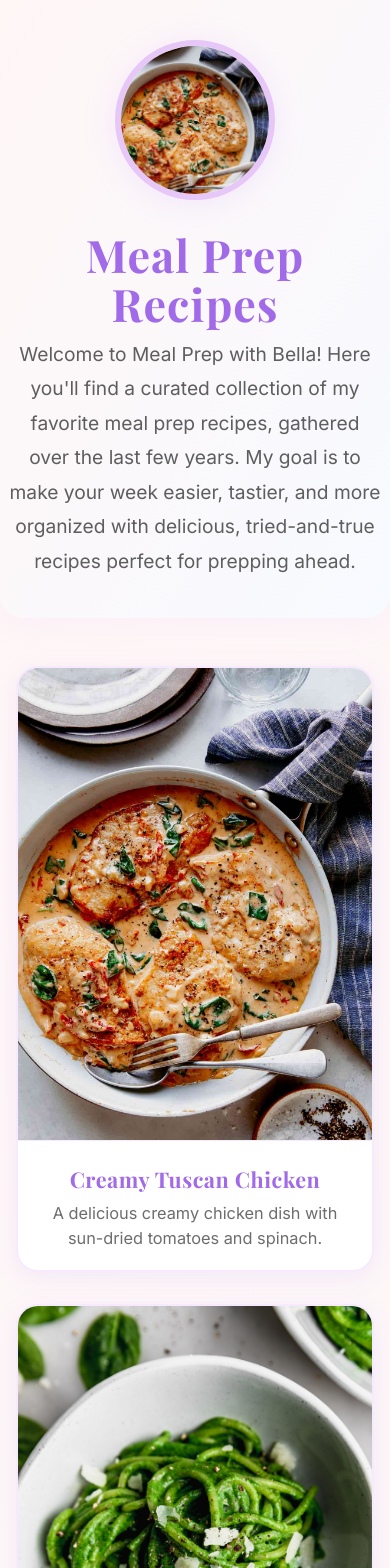
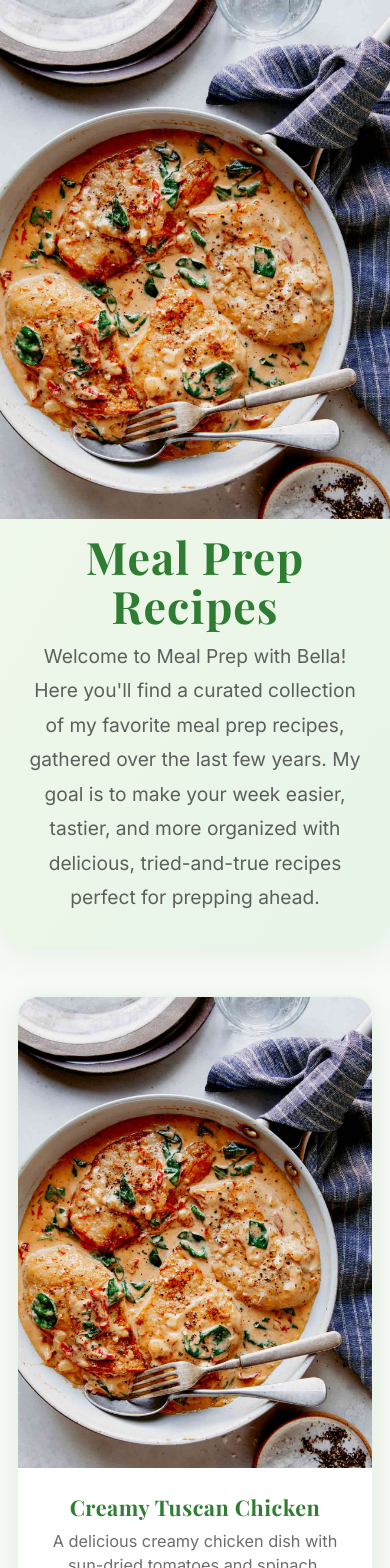
Before and after one commit to ariannavalle/preppingwithbella, a React (Vite) app: page / in a window 390 px wide. Shown: the top 1568 px of the page. Built offline with nearby package versions, Linux system fonts and the light colour scheme.

Commit message:
Improvements in look and feel

```diff
--- a/src/App.css
+++ b/src/App.css
@@ -41,7 +41,7 @@
 }
 
 body {
-  background: linear-gradient(120deg, #fff6f6 0%, #f7faff 100%);
+  background: linear-gradient(120deg, #f8faf8 0%, #f1f8e9 100%);
   font-family: 'Inter', 'Segoe UI', Arial, sans-serif;
   color: #2d2d2d;
 }
@@ -64,7 +64,7 @@ body {
 .nav-logo {
   font-family: 'Dancing Script', cursive;
   font-size: 2.2rem;
-  color: #a16ae8;
+  color: #2e7d32;
   letter-spacing: 2px;
   background: none;
   border: none;
@@ -75,7 +75,7 @@ body {
 }
 
 .nav-logo:hover {
-  color: #e6c7f7;
+  color: #4caf50;
 }
 
 .banner {
@@ -86,34 +86,47 @@ body {
   margin-right: -50vw;
   position: relative;
   border-radius: 0 0 2.5rem 2.5rem;
-  box-shadow: 0 8px 32px rgba(200, 160, 255, 0.08);
-  padding: 3.5rem 0 3.5rem 0;
+  box-shadow: 0 8px 32px rgba(46, 125, 50, 0.08);
+  padding: 0;
   display: flex;
-  align-items: center;
-  gap: 3.5rem;
+  align-items: stretch;
+  gap: 0;
   justify-content: center;
-  background: linear-gradient(120deg, #fff6f6 0%, #f7faff 100%);
+  background: linear-gradient(120deg, #f1f8e9 0%, #e8f5e9 100%);
+  min-height: 400px;
+}
+
+.banner-image-wrapper {
+  flex: 1;
+  max-width: 33.33%;
+  position: relative;
+  border-right: 6px solid #81c784;
+  max-height: 500px;
 }
 
 .banner-image {
-  width: 260px;
-  height: 260px;
-  border-radius: 50%;
-  border: 6px solid #e6c7f7;
-  box-shadow: 0 4px 32px rgba(200, 160, 255, 0.18);
+  width: 100%;
+  height: 100%;
   object-fit: cover;
+  border-radius: 0;
+  box-shadow: none;
   background: #fff;
 }
 
 .banner-content {
+  flex: 2;
   text-align: left;
-  max-width: 500px;
+  max-width: 66.66%;
+  padding: 3.5rem 3.5rem 3.5rem 3.5rem;
+  display: flex;
+  flex-direction: column;
+  justify-content: center;
 }
 
 .banner-title {
   font-family: 'Playfair Display', serif;
   font-size: 2.8rem;
-  color: #a16ae8;
+  color: #2e7d32;
   margin-bottom: 0.5rem;
   letter-spacing: 1px;
   font-weight: 700;
@@ -143,16 +156,22 @@ body {
 @media (max-width: 900px) {
   .banner {
     flex-direction: column;
-    padding: 2.5rem 0.5rem;
-    gap: 1.5rem;
+    padding: 0;
+    gap: 0;
     border-radius: 0 0 1.5rem 1.5rem;
+    min-height: auto;
   }
-  .banner-image {
-    width: 160px;
-    height: 160px;
+
+  .banner-image-wrapper {
+    max-width: 100%;
+    border-right: none;
+    border-bottom: 6px solid #81c784;
+    height: 300px;
   }
+
   .banner-content {
     text-align: center;
     max-width: 100%;
+    padding: 2rem 1.5rem;
   }
 }
--- a/src/App.tsx
+++ b/src/App.tsx
@@ -1,16 +1,18 @@
 import React from 'react';
-import { BrowserRouter as Router, Routes, Route, Link } from 'react-router-dom';
+import { BrowserRouter as Router, Routes, Route, Link, useLocation } from 'react-router-dom';
 import RecipeList from './components/RecipeList';
 import RecipeDetail from './components/RecipeDetail';
 import tallarinesVerdes from './assets/tallarines-verdes.jpg';
 import tuscanChicken from './assets/tuscan-chicken.jpg';
 import './App.css';
 
-const App: React.FC = () => {
+const AppContent: React.FC = () => {
+  const location = useLocation();
+  const isHomePage = location.pathname === '/';
+
   return (
-    <Router>
     <div className="app">
-
+      {isHomePage && (
         <div className="banner">
           <div className="banner-image-wrapper">
             <img src={tuscanChicken} alt="Meal Prep Food" className="banner-image" />
@@ -22,6 +24,7 @@ const App: React.FC = () => {
             </p>
           </div>
         </div>
+      )}
 
       <main className="main-content">
         <Routes>
@@ -30,6 +33,13 @@ const App: React.FC = () => {
         </Routes>
       </main>
     </div>
+  );
+};
+
+const App: React.FC = () => {
+  return (
+    <Router>
+      <AppContent />
     </Router>
   );
 };
--- a/src/components/RecipeDetail.tsx
+++ b/src/components/RecipeDetail.tsx
@@ -1,10 +1,11 @@
 import React from 'react';
-import { useParams } from 'react-router-dom';
+import { useParams, useNavigate } from 'react-router-dom';
 import '../styles/RecipeDetail.css';
 import {recipes} from "../data/recipes.ts";
 
 const RecipeDetail: React.FC = () => {
   const { id } = useParams<{ id: string }>();
+  const navigate = useNavigate();
   const recipe = recipes[id || ''];
 
   if (!recipe) {
@@ -13,9 +14,13 @@ const RecipeDetail: React.FC = () => {
 
   return (
     <div className="recipe-detail">
+      <button className="back-button" onClick={() => navigate(-1)}>
+        ← Back to Recipes
+      </button>
+
       <div className="recipe-header">
         <h1>{recipe.title}</h1>
-        {/*<img src={recipe.image} alt={recipe.title} />*/}
+        <img src={recipe.image} alt={recipe.title} />
       </div>
 
       <div className="recipe-info">
--- a/src/styles/RecipeCard.css
+++ b/src/styles/RecipeCard.css
@@ -5,9 +5,9 @@
   background: #fff;
   border-radius: 22px;
   overflow: hidden;
-  box-shadow: 0 6px 24px rgba(161, 106, 232, 0.10);
-  border: 2px solid #f7eaff;
-  transition: transform 0.25s, box-shadow 0.25s, border-color 0.25s;
+  box-shadow: 0 6px 24px rgba(46, 125, 50, 0.10);
+  border: 2px solid #e8f5e9;
+  transition: transform 0.25s, box-shadow 0.25s;
   padding-bottom: 0.5rem;
   margin-bottom: 2rem;
   width: 100%;
@@ -15,18 +15,33 @@
 }
 
 .recipe-card:hover {
-  transform: translateY(-8px) scale(1.025);
-  box-shadow: 0 12px 32px rgba(161, 106, 232, 0.18);
-  border-color: #e6c7f7;
+  transform: translateY(-8px);
+  box-shadow: 0 12px 32px rgba(46, 125, 50, 0.18);
 }
 
 .recipe-card-image {
   width: 100%;
   overflow: hidden;
-  border-bottom: 1.5px solid #f7eaff;
   display: flex;
   align-items: stretch;
   max-height: 500px;
+  position: relative;
+}
+
+.recipe-card-image::after {
+  content: '';
+  position: absolute;
+  top: 0;
+  left: 0;
+  right: 0;
+  bottom: 0;
+  background: linear-gradient(to bottom, rgba(46, 125, 50, 0) 0%, rgba(46, 125, 50, 0.1) 100%);
+  opacity: 0;
+  transition: opacity 0.3s;
+}
+
+.recipe-card:hover .recipe-card-image::after {
+  opacity: 1;
 }
 
 .recipe-card-image img {
@@ -34,25 +49,32 @@
   height: auto;
   object-fit: cover;
   transition: transform 0.3s;
-  border-radius: 0;
   display: block;
 }
 
 .recipe-card:hover .recipe-card-image img {
-  transform: scale(1.06) rotate(-1deg);
+  transform: scale(1.05);
 }
 
 .recipe-card-content {
   padding: 1.7rem 1.2rem 0.7rem 1.2rem;
+  background: #fff;
+  position: relative;
+  z-index: 1;
 }
 
 .recipe-card-content h2 {
   margin: 0 0 0.6rem 0;
   font-size: 1.35rem;
-  color: #a16ae8;
+  color: #2e7d32;
   font-family: 'Playfair Display', serif;
   font-weight: 700;
   letter-spacing: 0.5px;
+  transition: color 0.2s;
+}
+
+.recipe-card:hover .recipe-card-content h2 {
+  color: #4caf50;
 }
 
 .recipe-card-content p {
--- a/src/styles/RecipeDetail.css
+++ b/src/styles/RecipeDetail.css
@@ -2,6 +2,25 @@
   max-width: 1000px;
   margin: 0 auto;
   padding: 2rem;
+}
+
+.back-button {
+  background: none;
+  border: none;
+  color: #2e7d32;
+  font-size: 1.1rem;
+  font-weight: 600;
+  padding: 0.5rem 0;
+  cursor: pointer;
+  display: flex;
+  align-items: center;
+  gap: 0.5rem;
+  margin-bottom: 1rem;
+  transition: color 0.2s;
+}
+
+.back-button:hover {
+  color: #4caf50;
 }
 
 .recipe-header {
@@ -10,7 +29,7 @@
 }
 
 .recipe-header h1 {
-  color: #2c3e50;
+  color: #2e7d32;
   font-size: 2.5rem;
   margin-bottom: 1rem;
 }
@@ -20,11 +39,11 @@
   max-height: 500px;
   object-fit: cover;
   border-radius: 15px;
-  box-shadow: 0 4px 15px rgba(0, 0, 0, 0.1);
+  box-shadow: 0 4px 15px rgba(46, 125, 50, 0.1);
 }
 
 .recipe-info {
-  background: #f8f9fa;
+  background: #f1f8e9;
   padding: 1.5rem;
   border-radius: 10px;
   margin-bottom: 2rem;
@@ -46,12 +65,12 @@
 
 .meta-item .label {
   font-weight: 600;
-  color: #666;
+  color: #2e7d32;
   margin-bottom: 0.5rem;
 }
 
 .meta-item .value {
-  color: #2c3e50;
+  color: #1b5e20;
   font-size: 1.1rem;
 }
 
@@ -59,7 +78,7 @@
   margin-bottom: 2rem;
   font-size: 1.1rem;
   line-height: 1.6;
-  color: #444;
+  color: #2d2d2d;
 }
 
 .recipe-content {
@@ -72,11 +91,11 @@
   background: white;
   padding: 1.5rem;
   border-radius: 10px;
-  box-shadow: 0 2px 10px rgba(0, 0, 0, 0.05);
+  box-shadow: 0 2px 10px rgba(46, 125, 50, 0.05);
 }
 
 .ingredients h2, .instructions h2 {
-  color: #2c3e50;
+  color: #2e7d32;
   margin-bottom: 1rem;
   font-size: 1.5rem;
 }
@@ -88,8 +107,8 @@
 
 .ingredients li {
   padding: 0.5rem 0;
-  border-bottom: 1px solid #eee;
-  color: #444;
+  border-bottom: 1px solid #e8f5e9;
+  color: #2d2d2d;
   text-align: left;
 }
 
@@ -103,7 +122,7 @@
 
 .instructions li {
   padding: 0.75rem 0;
-  color: #444;
+  color: #2d2d2d;
   line-height: 1.6;
   text-align: left;
 }
@@ -112,7 +131,7 @@
   text-align: center;
   padding: 3rem;
   font-size: 1.5rem;
-  color: #666;
+  color: #2e7d32;
 }
 
 @media (max-width: 768px) {
```
Lines whose indentation alone changed are shown as unchanged.
